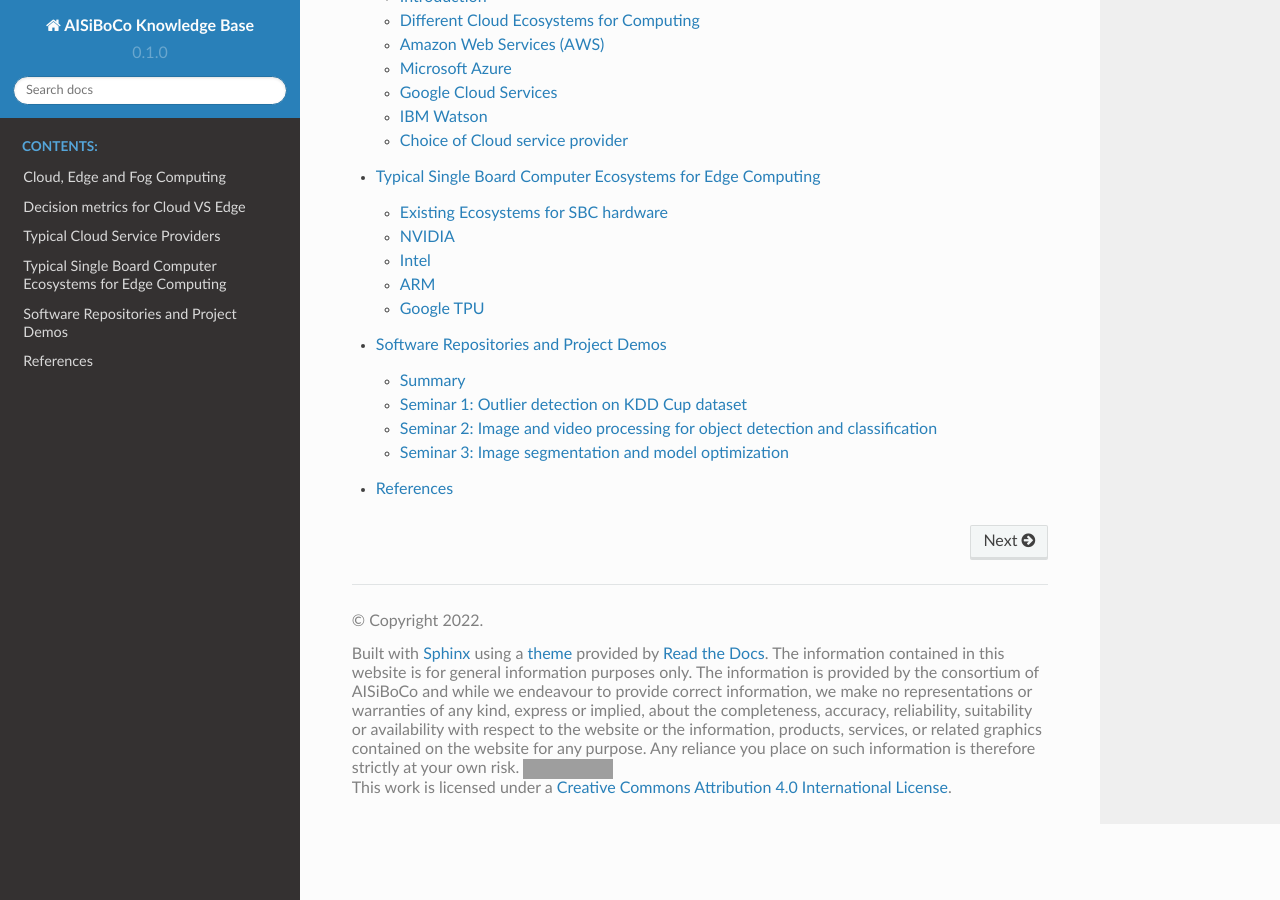
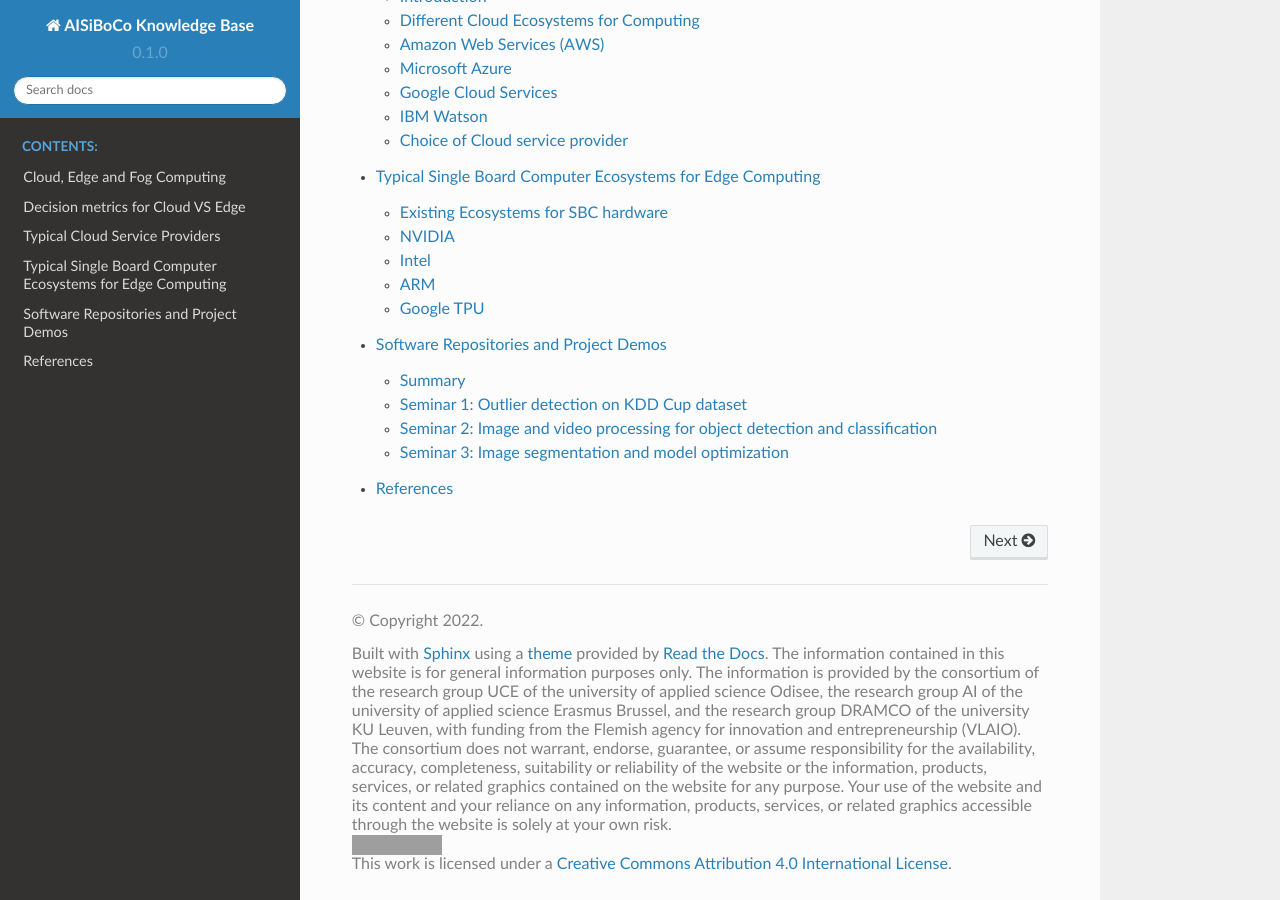
Before and after one commit to WillemRaes/CloudEdgeFog, a Sphinx documentation site: the page built from docs/source/index.rst, in a window 1280 px wide and 900 px high, scrolled down 1275 px. Built offline with Sphinx 7.4.7 and the Read the Docs theme 2.0.0, drawn with Linux system fonts in a browser that asks for light colours; grey boxes are pictures that could not be loaded.

Commit message:
Update disclaimer

```diff
--- a/docs/source/_templates/footer.html
+++ b/docs/source/_templates/footer.html
@@ -1,6 +1,12 @@
 {% extends '!footer.html' %}
 {% block extrafooter %} {{super}}
-The information contained in this website is for general information purposes only. The information is provided by the consortium of AISiBoCo and while we endeavour to provide correct information, we make no representations or warranties of any kind, express or implied, about the completeness, accuracy, reliability, suitability or availability with respect to the website or the information, products, services, or related graphics contained on the website for any purpose. Any reliance you place on such information is therefore strictly at your own risk.
-
+The information contained in this website is for general information purposes only.
+The information is provided by the consortium of the research group UCE of the university of applied science Odisee, the research group AI of the university of
+applied science Erasmus  Brussel, and the research group DRAMCO of the university KU Leuven,
+with funding from the Flemish agency for innovation and entrepreneurship (VLAIO).
+The consortium does not warrant, endorse, guarantee, or assume responsibility for the availability, accuracy, completeness, suitability or reliability
+of the website or the information, products, services, or related graphics contained on the website for any purpose. Your use of the website and its content
+and your reliance on any information, products, services, or related graphics accessible through the website is solely at your own risk.
+<br>
 <a rel="license" href="http://creativecommons.org/licenses/by/4.0/"><img alt="Creative Commons License" style="border-width:0" src="https://i.creativecommons.org/l/by/4.0/88x31.png" /></a><br />This work is licensed under a <a rel="license" href="http://creativecommons.org/licenses/by/4.0/">Creative Commons Attribution 4.0 International License</a>.
 {% endblock %}
```
